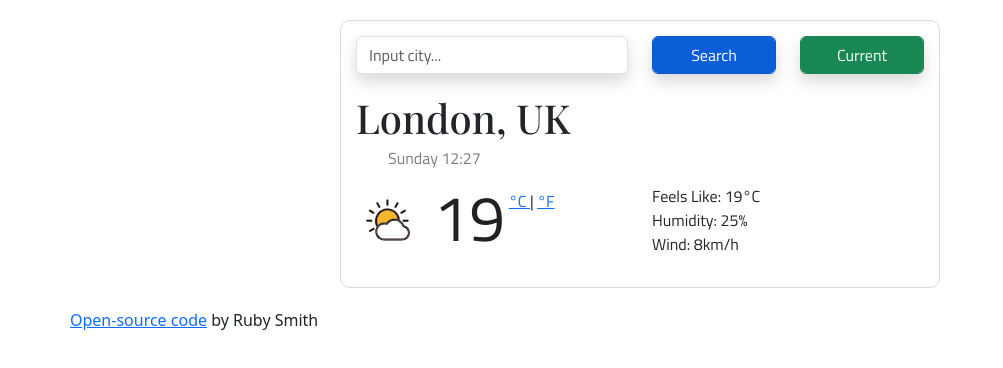
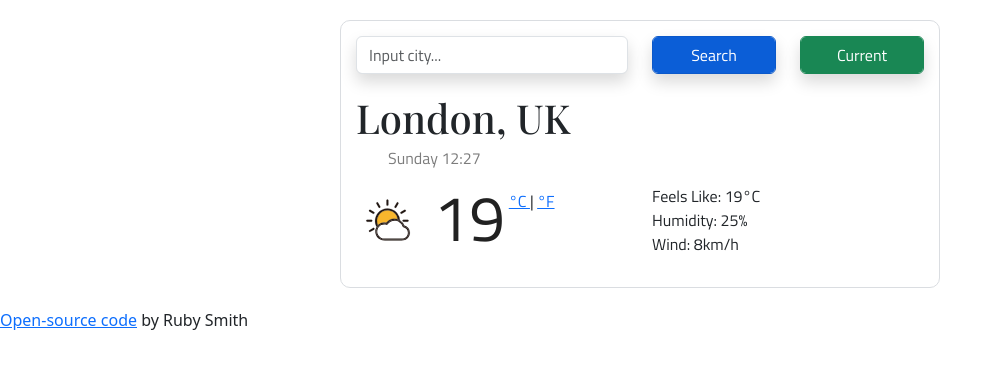
Before and after one commit to Roobsk91/PlusWeatherApp1, a plain HTML site: page index.html in a window 1280 px wide. Shown: the whole page, without its empty margins (0-1003 px from the left). Drawn offline with nearby package versions, Linux system fonts and the light colour scheme.

Commit message:
link placement change

```diff
--- a/index.html
+++ b/index.html
@@ -60,13 +60,12 @@
             </div>
         </div>
     </div>
+    <a href="https://github.com/Roobsk91/PlusWeatherApp1" id="code-link">Open-source code</a> by Ruby Smith
 
     <script src="src/index.js"></script>
     <script src="https://cdn.jsdelivr.net/npm/bootstrap@5.3.0/dist/js/bootstrap.bundle.min.js"
         integrity="sha384-geWF76RCwLtnZ8qwWowPQNguL3RmwHVBC9FhGdlKrxdiJJigb/j/68SIy3Te4Bkz"
         crossorigin="anonymous"></script>
-    <a href="https://github.com/Roobsk91/PlusWeatherApp1" id="code-link">Open-source code</a> by Ruby Smith
-
 </body>
 
 </html>
--- a/src/styles.css
+++ b/src/styles.css
@@ -61,7 +61,3 @@ a {
 .search-form {
   margin-bottom: 20px;
 }
-
-#code-link {
-  margin-left: 70px;
-}
```
